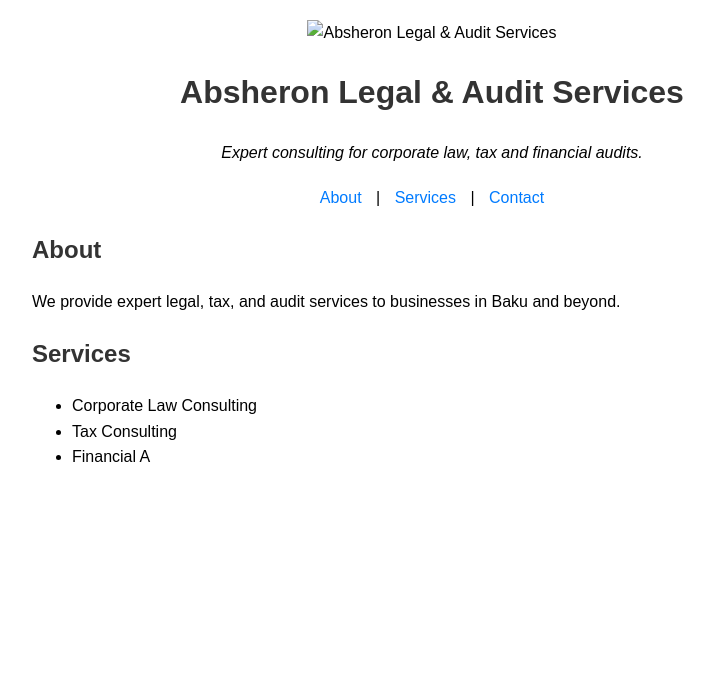
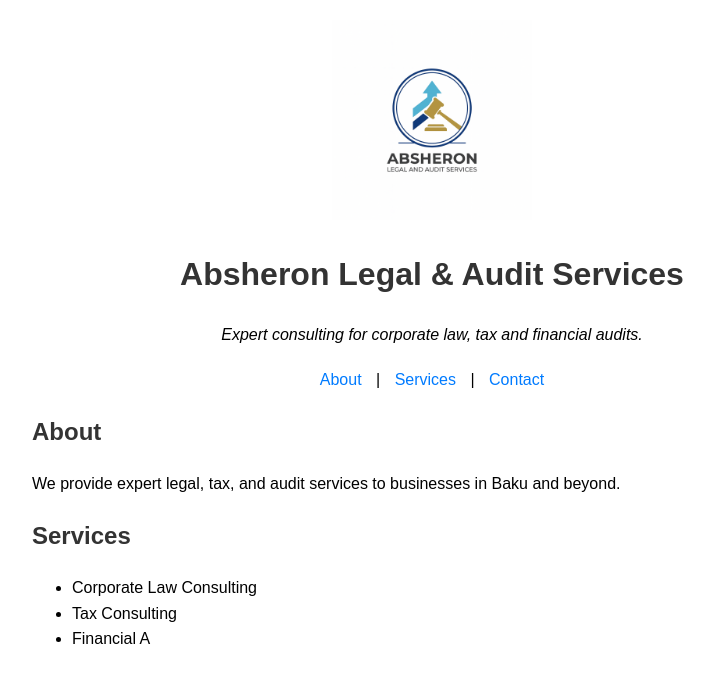
Before and after one commit to elchin867/absheronla.com, a plain HTML site: page index.html in a window 1280 px wide. Shown: the whole page, without its empty margins (208-922 px from the left). Drawn offline with Linux system fonts and the light colour scheme.

Commit message:
Update index.html

```diff
--- a/index.html
+++ b/index.html
@@ -8,7 +8,7 @@
 </head>
 <body>
   <header>
-    <img src="logo.png.png" alt="Absheron Legal & Audit Services" width="200">
+    <img src="logo.png" alt="Absheron Legal & Audit Services" width="200">
     <h1>Absheron Legal & Audit Services</h1>
     <p><em>Expert consulting for corporate law, tax and financial audits.</em></p>
   </header>
```
